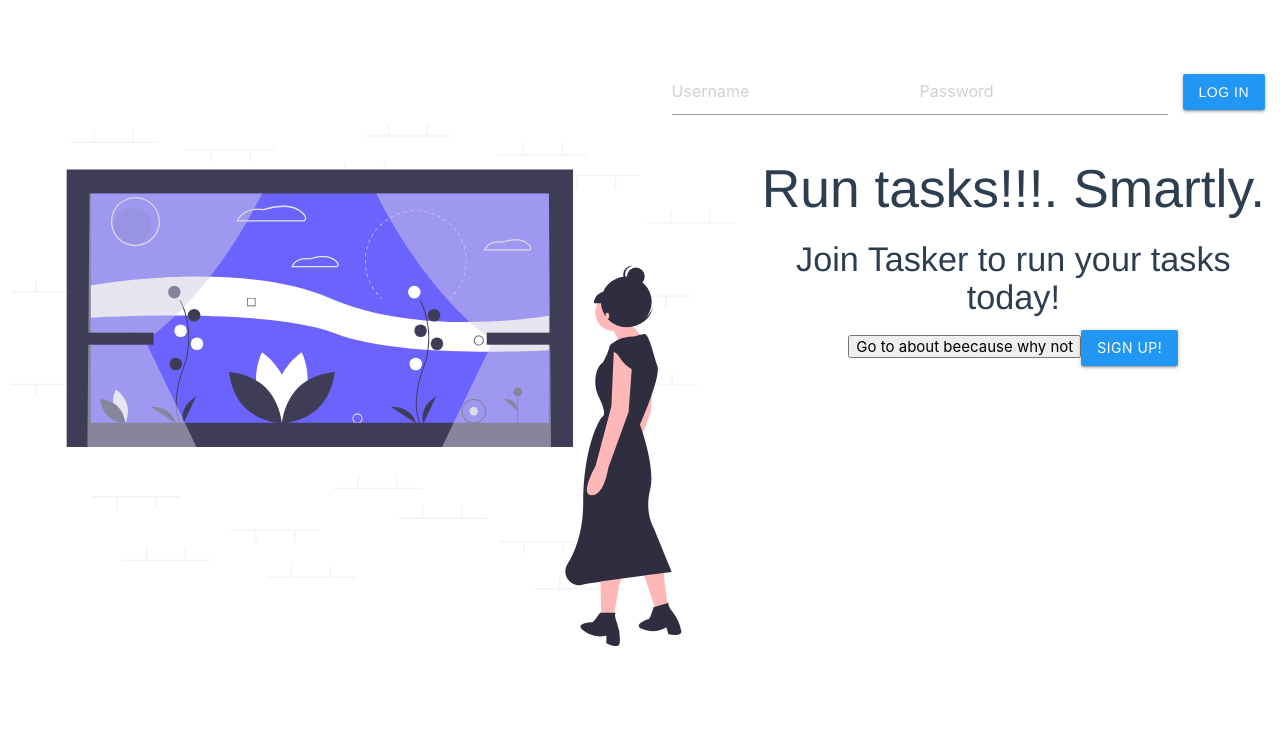
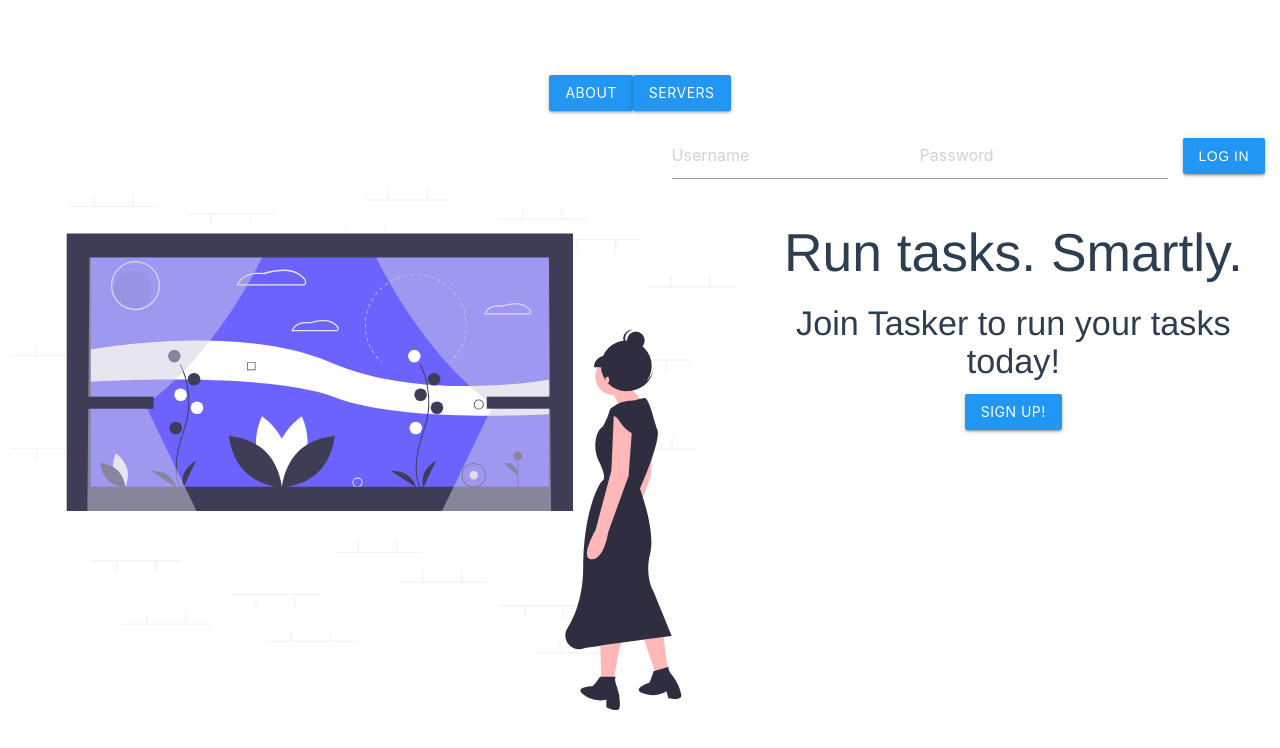
Before and after one commit to uberVelocity/Tasker, a Vue app in the folder tasker/client/: page / in a window 1280 px wide. Shown: the top 748 px of the page. Built offline with nearby package versions, Linux system fonts and the light colour scheme.

Commit message:
routes from home

```diff
--- a/tasker/client/src/components/HomeComponent.vue
+++ b/tasker/client/src/components/HomeComponent.vue
@@ -1,6 +1,8 @@
 <template>
     <div>
         <nav class="nav-wrapper white z-depth-0">
+        <button class="btn waves-effect waves-ligh blue" @click="goAbout">About</button>
+        <button class="btn waves-effect waves-ligh blue" @click="goServers">Servers</button>
         <form action="">
             <ul class="right">
                 <li><input type="text" placeholder="Username"></li>
@@ -18,9 +20,8 @@
                 <img src="../assets/undraw_through_the_window_51ew.svg" alt="" class="responsive-img">
         </div>
         <div class="col s5">
-            <h2>Run tasks!!!. Smartly.</h2>
+            <h2>Run tasks. Smartly.</h2>
             <h4>Join Tasker to run your tasks today!</h4>
-            <button @click="goAbout">Go to about beecause why not</button>
             <button class="btn waves-effect waves-light blue">Sign up!</button>
         </div>
     </div>
@@ -33,6 +34,9 @@
     methods: {
         goAbout() {
             this.$router.push('/about');
+        },
+        goServers() {
+            this.$router.push('/servers');
         }
     }
 }
```
